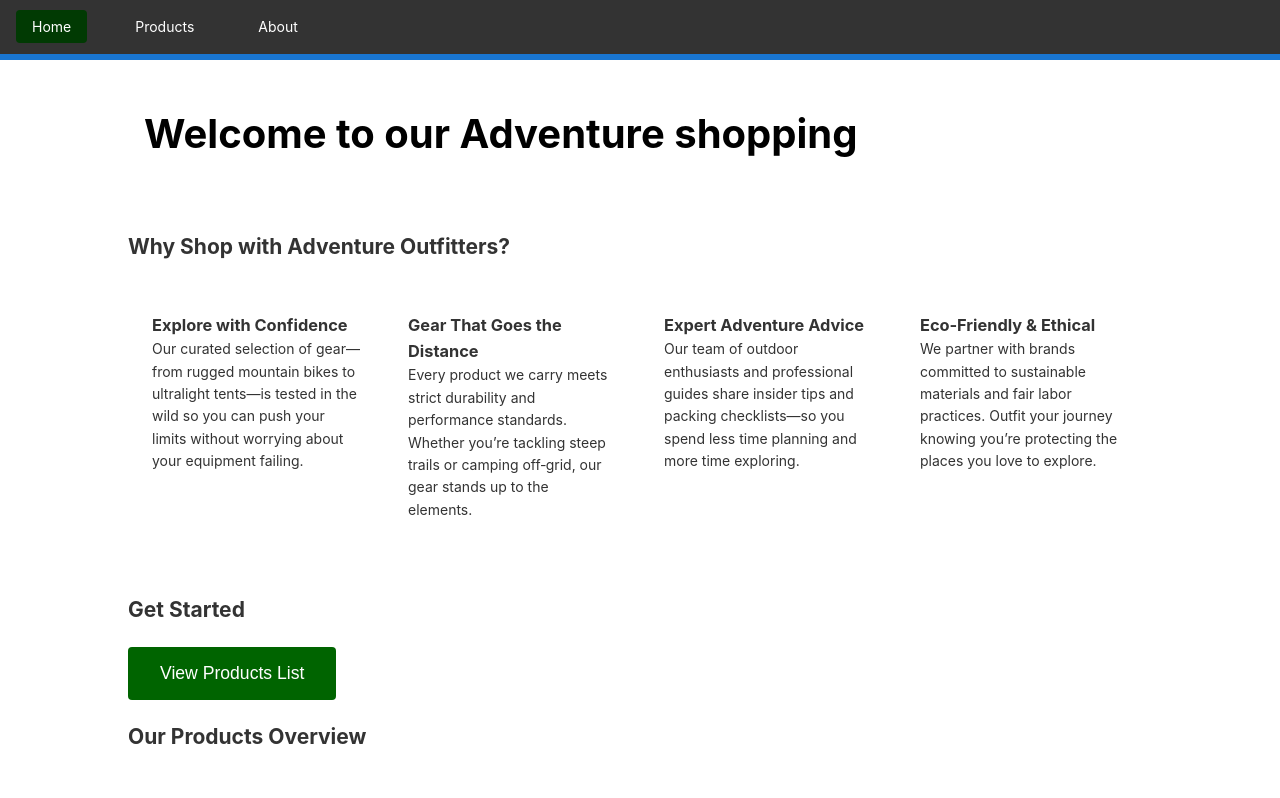
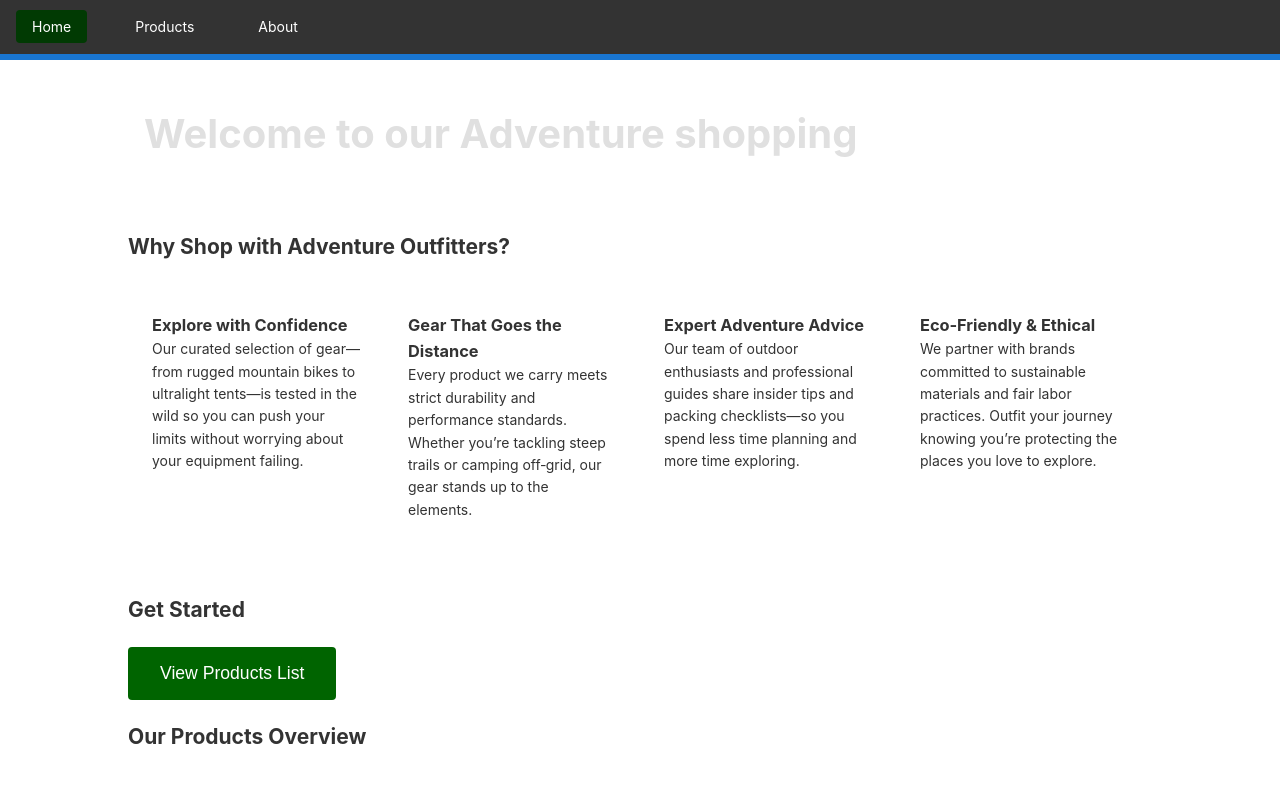
Before and after one commit to davvari-infoblox/Web4All-A11y.Audit.POC, an Angular app: page / in a window 1280 px wide. Shown: the top 798 px of the page. Built offline with nearby package versions, Linux system fonts and the light colour scheme.

Commit message:
Intentional addition of a11y issues

```diff
--- a/src/app/components/about/about.component.html
+++ b/src/app/components/about/about.component.html
@@ -10,7 +10,7 @@
     <h2 id="team-heading">Our Team</h2>
     <ul class="team-grid">
       <li class="team-member" tabindex="0">
-        <img src="assets/deepak.jpg" alt="Deepak Avvari" class="team-image">
+        <img src="assets/deepak.jpg" class="team-image">
         <h3>Deepak Avvari</h3>
         <p>Senior Software Engineer</p>
       </li>
@@ -29,7 +29,6 @@
         <label for="name">Name:</label>
         <input
           type="text"
-          id="name"
           name="name"
           [(ngModel)]="contactForm.name"
           required
--- a/src/app/components/home/home.component.css
+++ b/src/app/components/home/home.component.css
@@ -17,7 +17,7 @@
 }
 
 h1 {
-  color: black;
+  color: #e0e0e0; /* Very light gray on light background - critical contrast issue */
   margin-bottom: 2rem;
   font-size: 2.5rem;
   background-color: #ffffff; /* White background to emphasize poor contrast */
```
